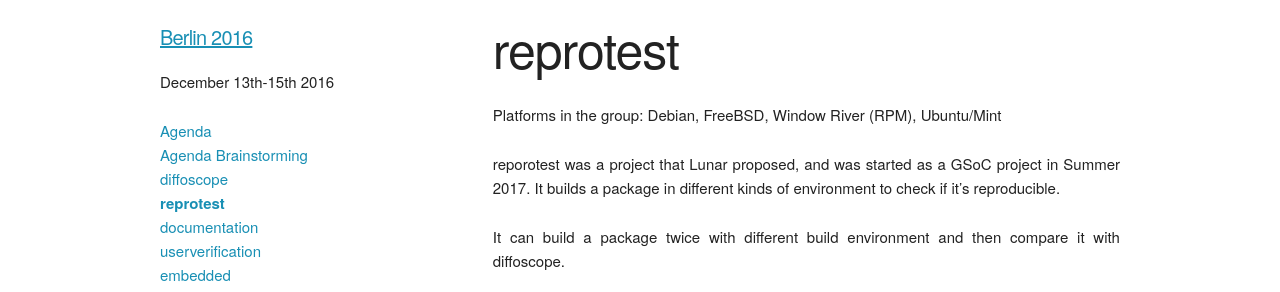
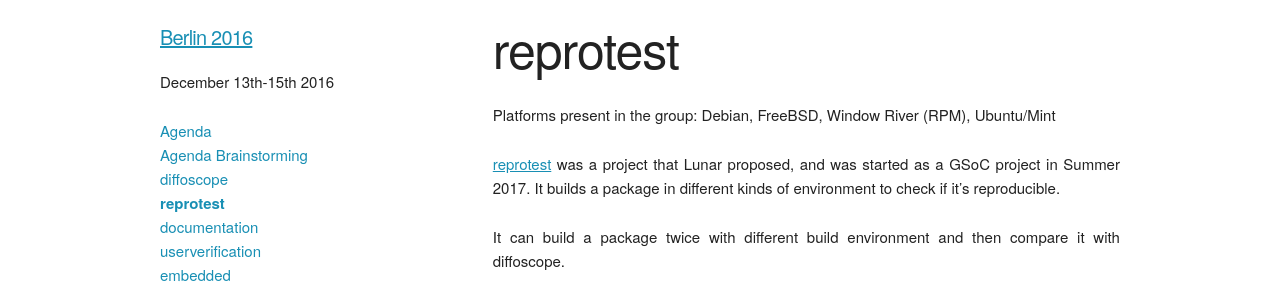
Before and after one commit to prototypefund/reproducible-website, a Jekyll site: the page built from _events/berlin2016/reprotest.md, in a window 1280 px wide. Shown: the part 129-421 px from the top of the page. Built offline with Jekyll 4.4.1, drawn with Linux system fonts in a browser that asks for light colours; some web fonts are replaced.

Commit message:
polish
Signed-off-by: Holger Levsen <holger@layer-acht.org>

```diff
--- a/_events/berlin2016/reprotest.md
+++ b/_events/berlin2016/reprotest.md
@@ -6,9 +6,9 @@
 permalink: /events/berlin2016/reprotest/
 ---
 
-Platforms in the group: Debian, FreeBSD, Window River (RPM), Ubuntu/Mint
+Platforms present in the group: Debian, FreeBSD, Window River (RPM), Ubuntu/Mint
 
-reporotest was a project that Lunar proposed, and was started as a GSoC project
+[reprotest](https://tracker.debian.org/reprotest) was a project that Lunar proposed, and was started as a GSoC project
 in Summer 2017.  It builds a package in different kinds of environment to check
 if it's reproducible.
 
```
